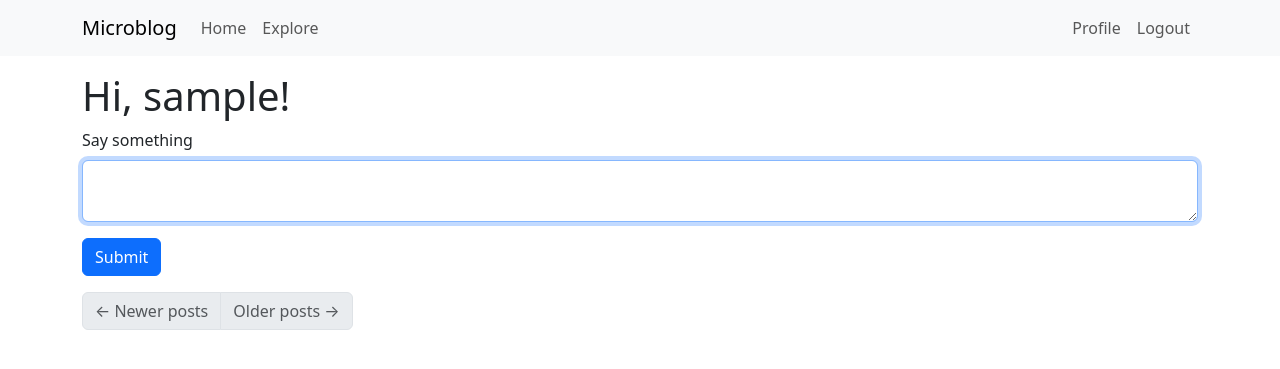
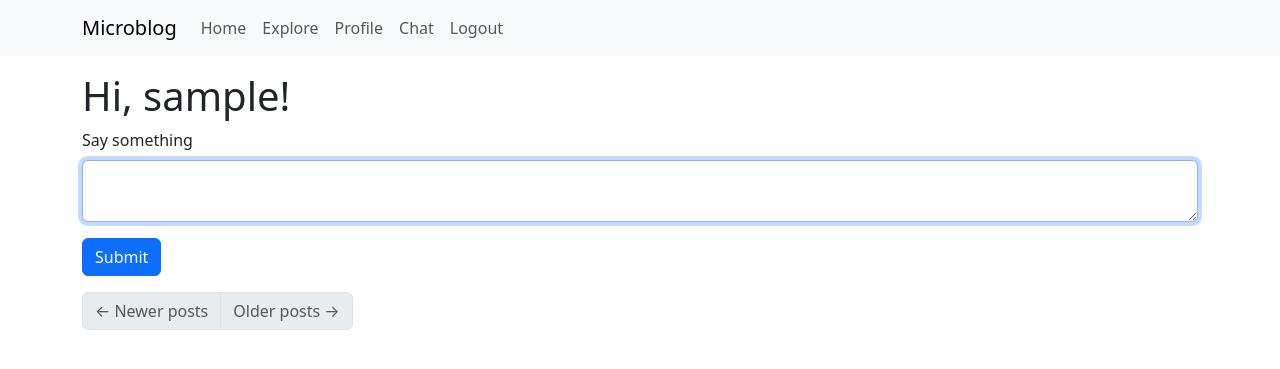
Before and after one commit to prokivan/microblog_flask, a Flask app: page / in a window 1280 px wide. Shown: the top 369 px of the page. Run offline with Flask 3, Linux system fonts and the light colour scheme; the visitor is signed in with stand-in values (Sample User, id 1); data comes from the database, SQL or seed files in the repository; data that the repository does not hold is empty; some libraries are stand-ins or nearby versions.

Commit message:
add chatGPT

```diff
--- a/app/routes.py
+++ b/app/routes.py
@@ -11,6 +11,7 @@ from app.forms import ResetPasswordRequestForm
 from app.email import send_password_reset_email
 from app.forms import ResetPasswordForm
 
+import openai
 
 @app.before_request
 def before_request():
@@ -204,3 +205,25 @@ def reset_password(token):
         flash('Your password has been reset.')
         return redirect(url_for('login'))
     return render_template('reset_password.html', form=form)
+
+
+@app.route('/chat', methods=['GET', 'POST'])
+def chat():
+    if request.method == 'POST':
+        user_message = request.form['message']
+        response = get_gpt_response(user_message)
+        return render_template('chat.html', user_message=user_message, response=response)
+    return render_template('chat.html', user_message='', response='')
+
+def get_gpt_response(prompt):
+    try:
+        response = openai.ChatCompletion.create(
+            # model="gpt-3.5-turbo",  # Используйте gpt-4, если у вас есть доступ к этой модели
+            model="gpt-4o-mini",  # Используйте gpt-4, если у вас есть доступ к этой модели
+            messages=[
+                {"role": "user", "content": prompt}
+            ]
+        )
+        return response.choices[0].message['content'].strip()
+    except Exception as e:
+        return str(e)
--- a/app/templates/base.html
+++ b/app/templates/base.html
@@ -29,7 +29,6 @@
             <li class="nav-item">
               <a class="nav-link" aria-current="page" href="{{ url_for('explore') }}">Explore</a>
             </li>
-          </ul>
           <ul class="navbar-nav mb-2 mb-lg-0">
             {% if current_user.is_anonymous %}
             <li class="nav-item">
@@ -38,6 +37,9 @@
             {% else %}
             <li class="nav-item">
               <a class="nav-link" aria-current="page" href="{{ url_for('user', username=current_user.username) }}">Profile</a>
+            </li>
+            <li class="nav-item">
+              <a class="nav-link" aria-current="page" href="{{ url_for('chat') }}">Chat</a>
             </li>
             <li class="nav-item">
               <a class="nav-link" aria-current="page" href="{{ url_for('logout') }}">Logout</a>
```
Also changed, not shown: app/__init__.py (+7 -0 lines), config.py (line endings or trailing spaces), 1 other file.
